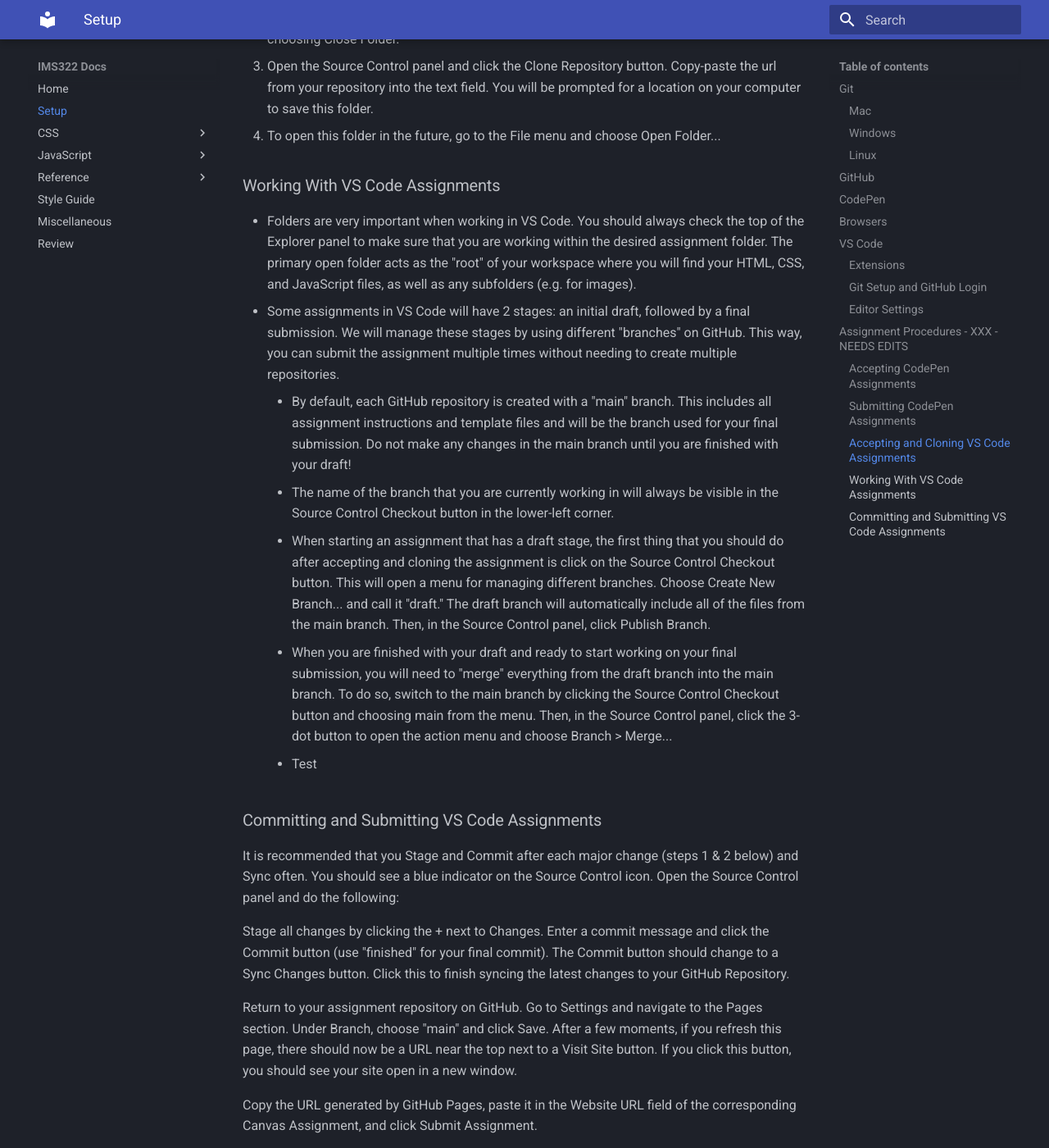
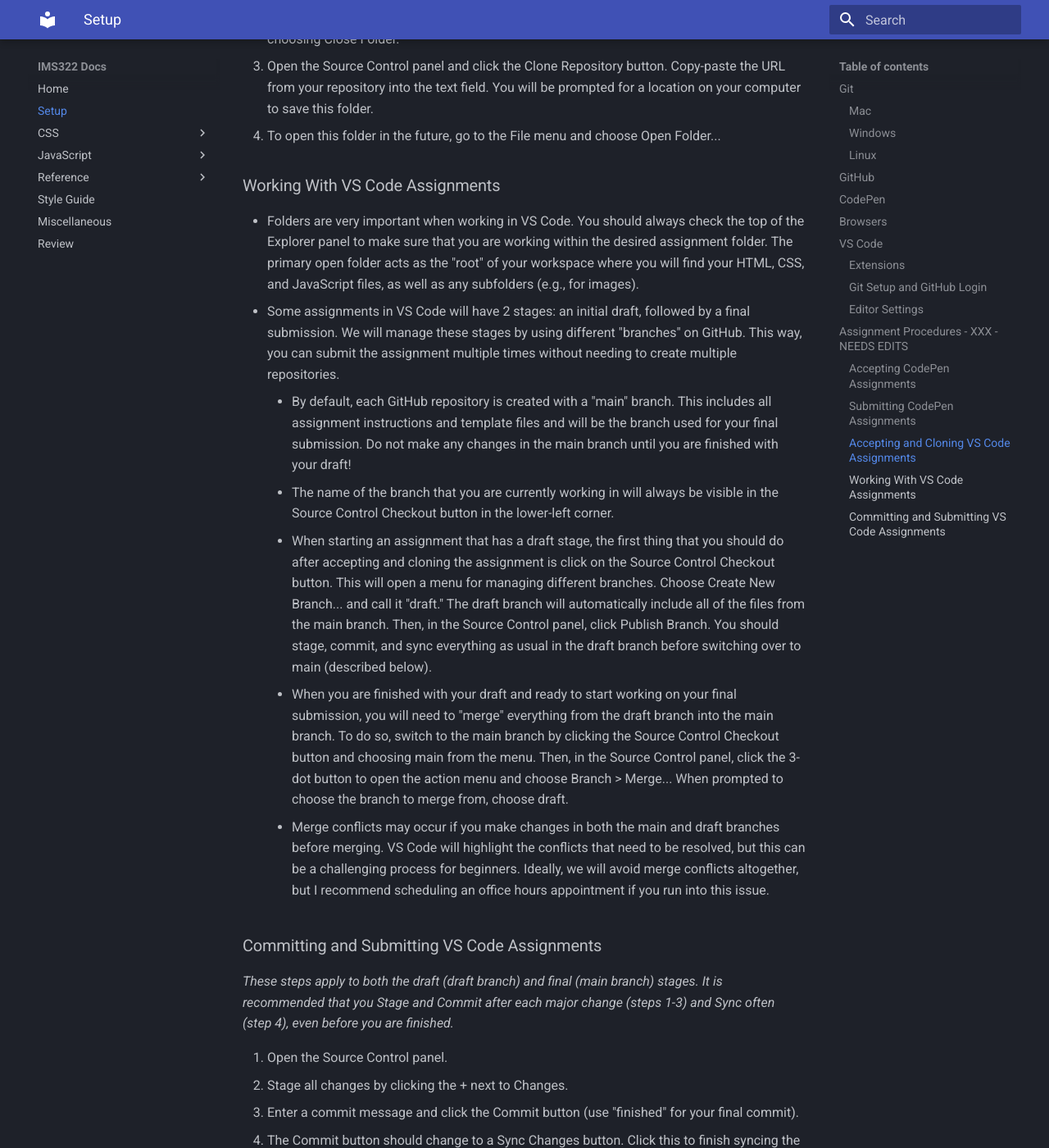
Before and after one commit to ersheff/IMS322-Docs, an MkDocs documentation site: the page built from docs/setup.md, in a window 1280 px wide and 1400 px high, scrolled down 5478 px. Shown: the whole window at 82% size. Built offline with MkDocs 1.6.1 and Material for MkDocs 9.7.7, drawn with Linux system fonts in a browser that asks for light colours; some of the changed text lies outside the part shown.

Commit message:
setup edits

```diff
--- a/docs/setup.md
+++ b/docs/setup.md
@@ -51,7 +51,7 @@
 - A project on CodePen is called a "Pen." By default, a Pen includes HTML, CSS, and JavaScript editors, as well as a live preview.
 - Make sure that the Format On Save option is checked in your account settings (found in the Editor Preferences section).
 - The simplified HTML editor does not need a `<head>` element or `<body>` tags. You should start yout HTML content from the first tag that would normally go after the opening `<body>` tag, like a `<header>` or `<h1>` element.
-- There is no file-hosting provided with free CodePen accounts. When you want to include images in CodePen assignments, you will need to use a url instead of a file name for the `src` attribute of the `<img>` element. Generally, the content of images in CodePen-based assignments is not important, so a random image hosting service like [Lorem Picsum](https://picsum.photos) will suffice.
+- There is no file-hosting provided with free CodePen accounts. When you want to include images in CodePen assignments, you will need to use a URL instead of a file name for the `src` attribute of the `<img>` element. Generally, the content of images in CodePen-based assignments is not important, so a random image hosting service like [Lorem Picsum](https://picsum.photos) will suffice.
 
 <p class="codepen" data-height="400" data-default-tab="html,result" data-slug-hash="WNPVYVb" data-pen-title="Embed Example (IMS322 Docs)" data-editable="true" data-user="ersheff" style="height: 400px; box-sizing: border-box; display: flex; align-items: center; justify-content: center; border: 2px solid; margin: 1em 0; padding: 1em;">
   <span>See the Pen <a href="https://codepen.io/ersheff/pen/WNPVYVb">
@@ -147,32 +147,30 @@
 
 1. Click the link in the corresponding Canvas Assignment to accept the assignment on GitHub Classroom. Once your new repository is generated, it should be visible in your Top Repositories on GitHub. You can also find it by visiting the IMS322-Sheffield-F24 organization.
 2. Open VS Code. If an existing folder is already open, close it by going to the File menu and choosing Close Folder.
-3. Open the Source Control panel and click the Clone Repository button. Copy-paste the url from your repository into the text field. You will be prompted for a location on your computer to save this folder.
+3. Open the Source Control panel and click the Clone Repository button. Copy-paste the URL from your repository into the text field. You will be prompted for a location on your computer to save this folder.
 4. To open this folder in the future, go to the File menu and choose Open Folder...
 
 ### Working With VS Code Assignments
 
-- Folders are very important when working in VS Code. You should always check the top of the Explorer panel to make sure that you are working within the desired assignment folder. The primary open folder acts as the "root" of your workspace where you will find your HTML, CSS, and JavaScript files, as well as any subfolders (e.g. for images).
+- Folders are very important when working in VS Code. You should always check the top of the Explorer panel to make sure that you are working within the desired assignment folder. The primary open folder acts as the "root" of your workspace where you will find your HTML, CSS, and JavaScript files, as well as any subfolders (e.g., for images).
 - Some assignments in VS Code will have 2 stages: an initial draft, followed by a final submission. We will manage these stages by using different "branches" on GitHub. This way, you can submit the assignment multiple times without needing to create multiple repositories.
 
       - By default, each GitHub repository is created with a "main" branch. This includes all assignment instructions and template files and will be the branch used for your final submission. Do not make any changes in the main branch until you are finished with your draft!
       - The name of the branch that you are currently working in will always be visible in the Source Control Checkout button in the lower-left corner.
-      - When starting an assignment that has a draft stage, the first thing that you should do after accepting and cloning the assignment is click on the Source Control Checkout button. This will open a menu for managing different branches. Choose Create New Branch... and call it "draft." The draft branch will automatically include all of the files from the main branch. Then, in the Source Control panel, click Publish Branch.
-      - When you are finished with your draft and ready to start working on your final submission, you will need to "merge" everything from the draft branch into the main branch. To do so, switch to the main branch by clicking the Source Control Checkout button and choosing main from the menu. Then, in the Source Control panel, click the 3-dot button to open the action menu and choose Branch > Merge...
-      - Test
+      - When starting an assignment that has a draft stage, the first thing that you should do after accepting and cloning the assignment is click on the Source Control Checkout button. This will open a menu for managing different branches. Choose Create New Branch... and call it "draft." The draft branch will automatically include all of the files from the main branch. Then, in the Source Control panel, click Publish Branch. You should stage, commit, and sync everything as usual in the draft branch before switching over to main (described below).
+      - When you are finished with your draft and ready to start working on your final submission, you will need to "merge" everything from the draft branch into the main branch. To do so, switch to the main branch by clicking the Source Control Checkout button and choosing main from the menu. Then, in the Source Control panel, click the 3-dot button to open the action menu and choose Branch > Merge... When prompted to choose the branch to merge from, choose draft.
+      - Merge conflicts may occur if you make changes in both the main and draft branches before merging. VS Code will highlight the conflicts that need to be resolved, but this can be a challenging process for beginners. Ideally, we will avoid merge conflicts altogether, but I recommend scheduling an office hours appointment if you run into this issue.
 
 ### Committing and Submitting VS Code Assignments
 
-It is recommended that you Stage and Commit after each major change (steps 1 & 2 below) and Sync often.
-You should see a blue indicator on the Source Control icon. Open the Source Control panel and do the following:
+_These steps apply to both the draft (draft branch) and final (main branch) stages. It is recommended that you Stage and Commit after each major change (steps 1-3) and Sync often (step 4), even before you are finished._
 
-Stage all changes by clicking the + next to Changes.
-Enter a commit message and click the Commit button (use "finished" for your final commit).
-The Commit button should change to a Sync Changes button. Click this to finish syncing the latest changes to your GitHub Repository.
-
-Return to your assignment repository on GitHub.
-Go to Settings and navigate to the Pages section.
-Under Branch, choose "main" and click Save.
-After a few moments, if you refresh this page, there should now be a URL near the top next to a Visit Site button. If you click this button, you should see your site open in a new window.
-
-Copy the URL generated by GitHub Pages, paste it in the Website URL field of the corresponding Canvas Assignment, and click Submit Assignment.
+1. Open the Source Control panel.
+2. Stage all changes by clicking the + next to Changes.
+3. Enter a commit message and click the Commit button (use "finished" for your final commit).
+4. The Commit button should change to a Sync Changes button. Click this to finish syncing the latest changes to your online GitHub repository.
+5. Find your repository on GitHub.
+6. Go to the Settings tab within the repository and navigate to the Pages section.
+7. Under Branch, choose the appropriate branch (draft or main) and click Save.
+8. After a few moments, if you refresh the page, there should now be a URL near the top next to a Visit Site button. If you click this button, you should see your site open in a new window.
+9. Copy the URL generated by GitHub Pages, paste it in the Website URL field of the corresponding Canvas Assignment, and click Submit Assignment.
```
